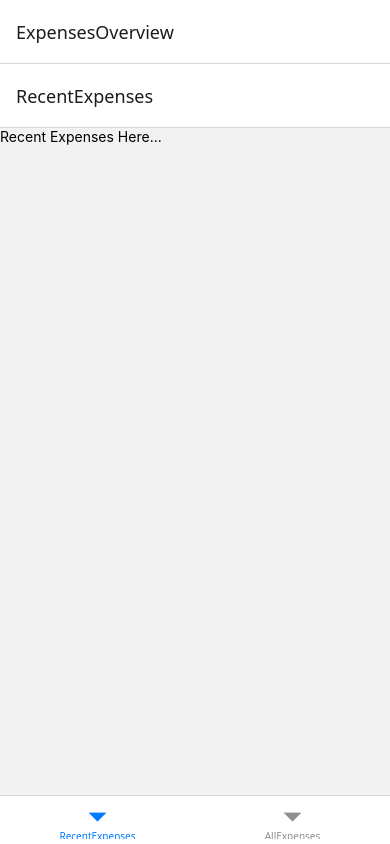
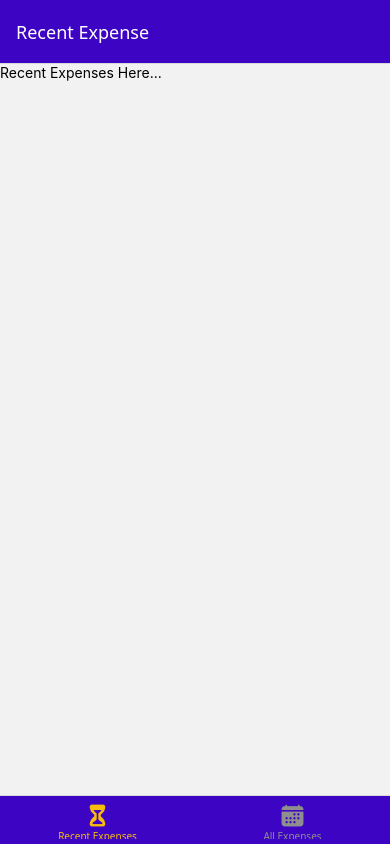
Before and after one commit to hafizabdullahyasir/ExpenseTracker, a React Native app: screen / in a window 390 px wide. Built offline with nearby package versions, Linux system fonts and the light colour scheme.

Commit message:
created navigation style import ionicons and implement it

```diff
--- a/App.js
+++ b/App.js
@@ -5,7 +5,8 @@
 import ManageExpense from './screens/ManageExpense';
 import RecentExpenses from './screens/RecentExpenses';
 import AllExpenses from './screens/AllExpenses';
-
+import { GlobalStyles } from './constants/styles';
+import {Ionicons, ionicons} from '@expo/vector-icons'
 
 const Stack = createStackNavigator();
 const BottomTabs = createBottomTabNavigator();
@@ -13,9 +14,22 @@
 
 
 function ExpensesOverview(){
-return <BottomTabs.Navigator>
-<BottomTabs.Screen name='RecentExpenses' component={RecentExpenses}/>
-<BottomTabs.Screen name='AllExpenses' component={AllExpenses}/>
+return <BottomTabs.Navigator screenOptions={{
+  headerStyle: {backgroundColor: GlobalStyles.colors.primary500},
+  headerTintColor: 'white',
+  tabBarStyle: {backgroundColor: GlobalStyles.colors.primary500},
+  tabBarActiveTintColor: GlobalStyles.colors.accent500,
+}}>
+<BottomTabs.Screen name='RecentExpenses' component={RecentExpenses} options={{
+  title: 'Recent Expense',
+  tabBarLabel: 'Recent Expenses',
+  tabBarIcon: ({color, size}) => <Ionicons name='hourglass' size={size} color={color}/>
+}}/>
+<BottomTabs.Screen name='AllExpenses' component={AllExpenses}  options={{
+  title: 'All Expense',
+  tabBarLabel: 'All Expenses',
+  tabBarIcon: ({color, size}) => <Ionicons name='calendar' size={size} color={color}/>
+}}/>
 
 
 
@@ -36,7 +50,7 @@
      <StatusBar style="auto" />
      <NavigationContainer>
     <Stack.Navigator>
-      <Stack.Screen name='ExpensesOverview' component={ExpensesOverview}/>
+      <Stack.Screen name='ExpensesOverview'options={{headerShown:  false}} component={ExpensesOverview}/>
     <Stack.Screen name='ManageExpense' component={ManageExpense}/>
 
 
--- /dev/null
+++ b/constants/styles.js
@@ -0,0 +1,16 @@
+export const GlobalStyles = {
+    colors: {
+      primary50: '#e4d9fd',
+      primary100: '#c6affc',
+      primary200: '#a281f0',
+      primary400: '#5721d4',
+      primary500: '#3e04c3',
+      primary700: '#2d0689',
+      primary800: '#200364',
+      accent500: '#f7bc0c',
+      error50: '#fcc4e4',
+      error500: '#9b095c',
+      gray500: '#39324a',
+      gray700: '#221c30',
+    },
+  };
--- a/package.json
+++ b/package.json
@@ -14,6 +14,7 @@
     "@react-navigation/stack": "^7.3.3",
     "expo": "~53.0.11",
     "expo-status-bar": "~2.2.3",
+    "ionicons": "^8.0.9",
     "react": "19.0.0",
     "react-native": "0.79.3",
     "react-native-safe-area-context": "5.4.0",
```
Also changed, not shown: 1 other file (tests, documents, lock files or other folders).
